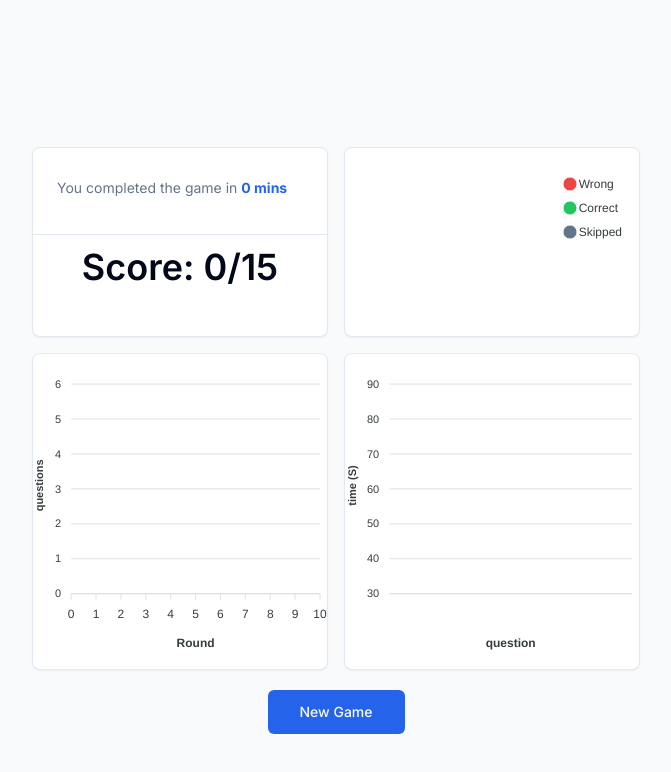
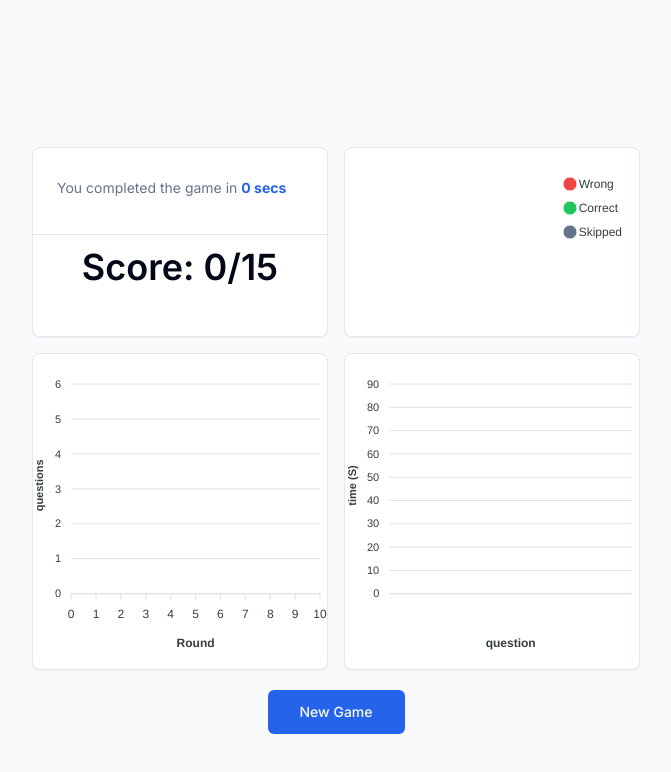
Before and after one commit to radmanesh/open-trivia-duel, a Next.js app: page /score in a window 1280 px wide. Shown: the top 772 px of the page, without its empty margins (304-975 px from the left). Built offline with nearby package versions, Linux system fonts and the light colour scheme.

Commit message:
fix: Handle time in seconds

```diff
--- a/src/app/score/page.tsx
+++ b/src/app/score/page.tsx
@@ -1,5 +1,10 @@
 "use client";
 
+// --- 3rd party deps
+import { useMemo } from "react";
+import dynamic from "next/dynamic";
+
+// --- internal deps
 import {
   Card,
   CardContent,
@@ -7,9 +12,8 @@ import {
   CardHeader,
   CardTitle,
 } from "@/components/ui/card";
-import { useMemo } from "react";
-import dynamic from "next/dynamic";
 import { useRouter } from "next/navigation";
+import { formatTime } from "@/lib/format-time";
 import { Button } from "@/components/ui/button";
 import { Separator } from "@/components/ui/separator";
 import { useGameContext } from "@/contexts/game-provider";
@@ -18,22 +22,27 @@ const Chart = dynamic(() => import("react-apexcharts"), { ssr: false });
 
 export default function ScorePage() {
   const router = useRouter();
+
+  // --- game state
   const { game, getScore, getAnswers, resetGame, getTotalQuestions } =
     useGameContext();
 
+  // --- #of wrong, correct & skipped answers for each round
   const data = useMemo(() => getAnswers(), [getAnswers]);
 
-  // Extracting data for each category
+  // --- extracting data for each category
   const rounds = useMemo(() => data.map((item) => item.round), [data]);
   const correct = useMemo(() => data.map((item) => item.correct), [data]);
   const wrong = useMemo(() => data.map((item) => -item.wrong), [data]);
   const skipped = useMemo(() => data.map((item) => -item.skipped), [data]);
 
+  // --- total #of questions
   const totalQuestions = useMemo(
     () => game.questionsPerRound * game.totalRounds,
     [game]
   );
 
+  // --- new game click handler
   const handleNewGameClick = () => {
     resetGame();
     router.push("/");
@@ -48,7 +57,7 @@ export default function ScorePage() {
             <CardDescription>
               You completed the game in{" "}
               <span className="font-bold text-primary">
-                {Math.round(game.duration / 60_000)} mins
+                {formatTime(game.duration)}
               </span>
             </CardDescription>
           </CardHeader>
@@ -119,7 +128,7 @@ export default function ScorePage() {
                 ],
               },
               yaxis: {
-                min: 30,
+                min: 0,
                 max: 90,
                 title: { text: "time (S)" },
               },
```
